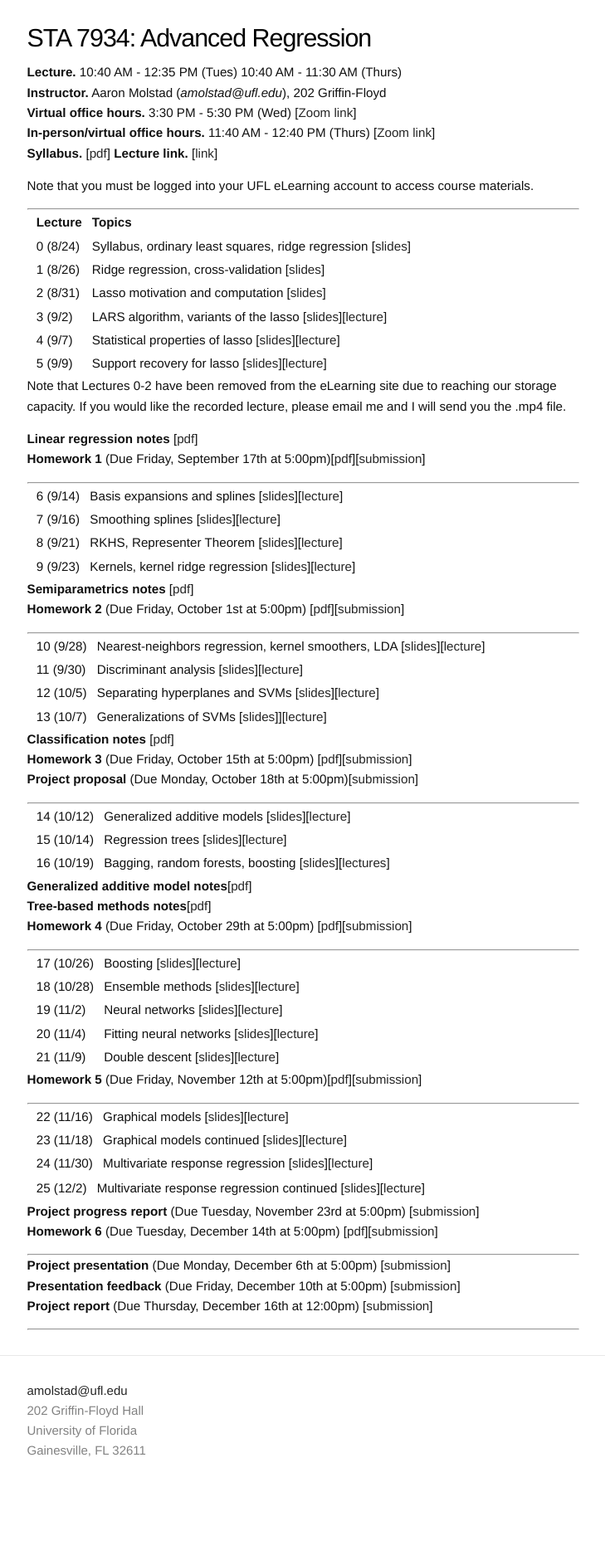
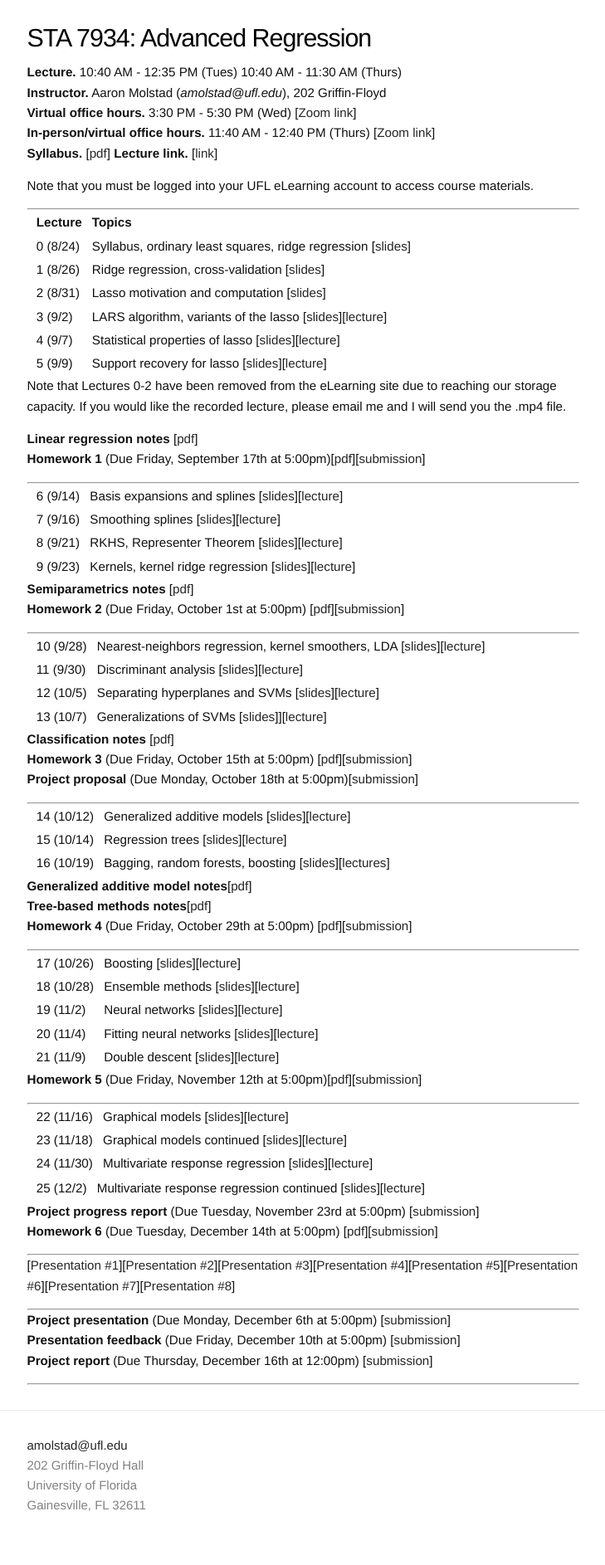
Before and after one commit to ajmolstad/ajmolstad.github.io, a Jekyll site: the page built from F21_STA7934.md, in a window 1280 px wide. Shown: the whole page at 83% size, without its empty margins (275-1004 px from the left). Built offline with Jekyll 4.4.1, drawn with Linux system fonts in a browser that asks for light colours; before the commit the page ends 1820 px from its top, so only the background shows below that.

Commit message:
Update F21_STA7934.md

```diff
--- a/F21_STA7934.md
+++ b/F21_STA7934.md
@@ -87,6 +87,9 @@ Note that Lectures 0-2 have been removed from the eLearning site due to reaching
 
 
 -----------------
+[[Presentation #1](https://ufl.instructure.com/courses/437665/files?preview=64736263)][[Presentation #2](https://ufl.instructure.com/courses/437665/files?preview=64736397)][[Presentation #3](https://ufl.instructure.com/courses/437665/files?preview=64736707)][[Presentation #4](https://ufl.instructure.com/courses/437665/files?preview=64736502)][[Presentation #5](https://ufl.instructure.com/courses/437665/files?preview=64736387)][[Presentation #6](https://ufl.instructure.com/courses/437665/files?preview=64736363)][[Presentation #7](https://ufl.instructure.com/courses/437665/files?preview=64736407)][[Presentation #8](https://ufl.instructure.com/courses/437665/files?preview=64736606)]
+
+-----------------
 
 **Project presentation** (Due Monday, December 6th at 5:00pm) [[submission](https://ufl.instructure.com/courses/437665/assignments/4959090)]
 **Presentation feedback** (Due Friday, December 10th at 5:00pm) [[submission](https://ufl.instructure.com/courses/437665/assignments/4959093)]
```
